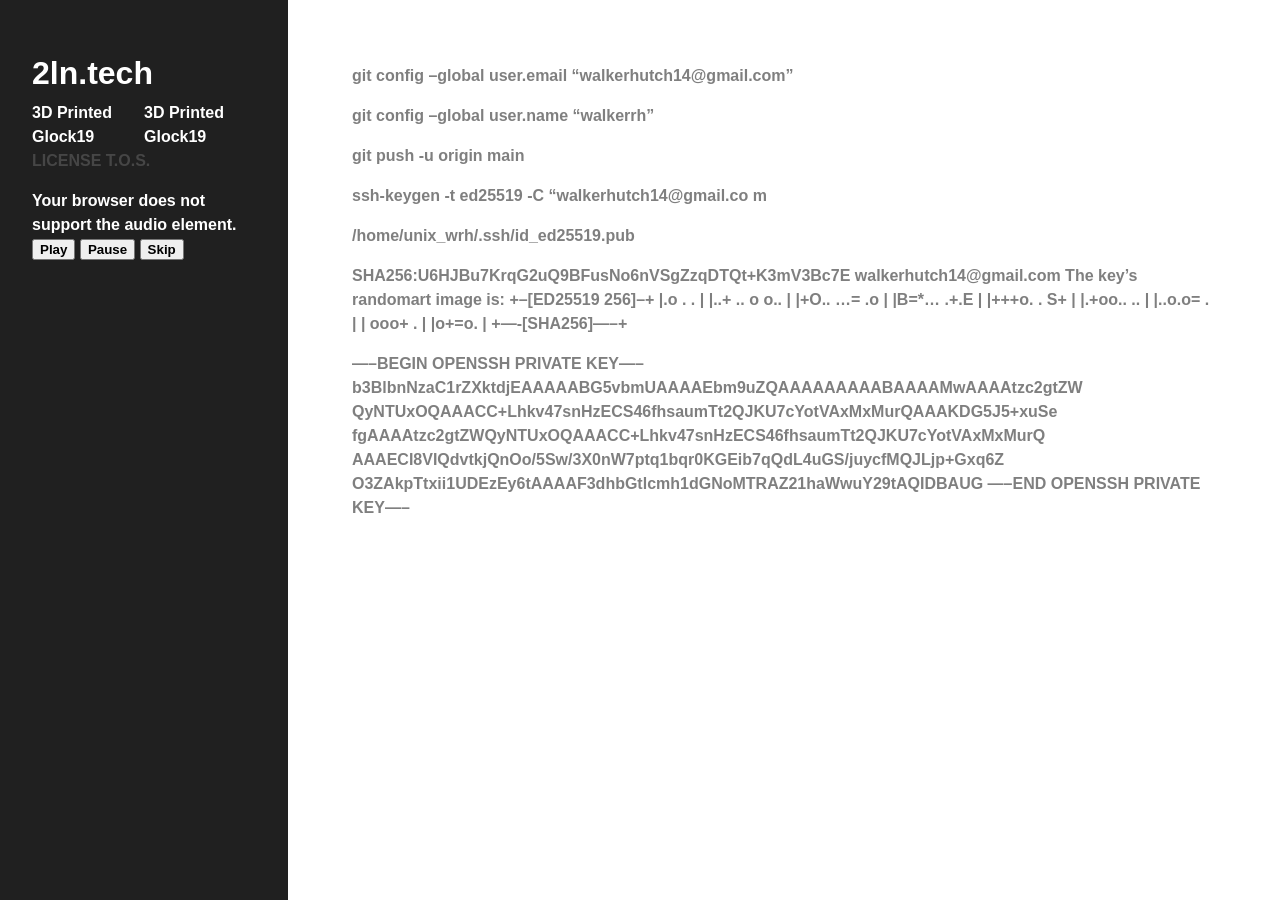
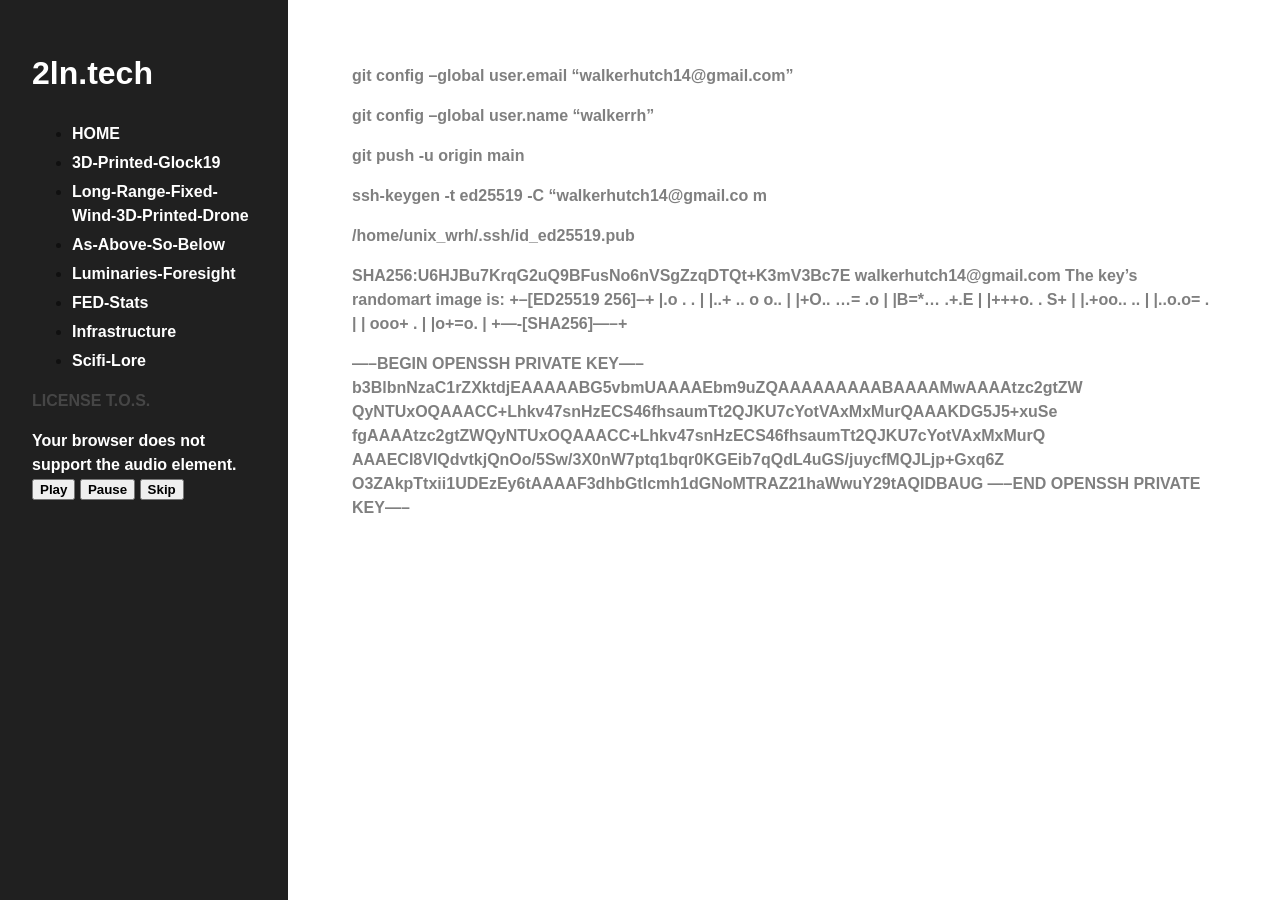
Before and after one commit to vva1kerr/vva1kerr.github.io, a Jekyll site: the page built from ssh_setup.md, in a window 1280 px wide. Built offline with Jekyll 4.4.1, drawn with Linux system fonts in a browser that asks for light colours; nearby versions of some CDN libraries; our own code applies the rules of GitHub Pages for plain Markdown files.

Commit message:
Update default.html

```diff
--- a/_layouts/default.html
+++ b/_layouts/default.html
@@ -17,10 +17,19 @@
             </header>
 
             <nav>
+                <ul>
+                    <li><a href="{{ '/index.html' | relative_url }}">HOME</a></li>
+                    <li><a href="{{ '/SCROLLS_FOLDER/GUNS/GLOCK19/glock19_3d_print.html' | relative_url }}">3D-Printed-Glock19</a></li>
+                    <li><a href="{{ '/SCROLLS_FOLDER/DRONES/GAINESVILLE_FIXED_WING/drone.html' | relative_url }}">Long-Range-Fixed-Wind-3D-Printed-Drone</a></li>
+                    <li><a href="{{ '/SCROLLS_FOLDER/ESOTERIC/as_above_so_below.html' | relative_url }}">As-Above-So-Below</a></li>
+                    <li><a href="{{ '/SCROLLS_FOLDER/ESOTERIC/luminaries_foresight.html' | relative_url }}">Luminaries-Foresight</a></li>
+                    <li><a href="{{ '/SCROLLS_FOLDER/FINANCE/FED_stats.html' | relative_url }}">FED-Stats</a></li>
+                    <li><a href="{{ '/SCROLLS_FOLDER/INFRASTRUCTURE/infrastructure.html' | relative_url }}">Infrastructure</a></li>
+                    <li><a href="{{ '/SCROLLS_FOLDER/SCIFI/scifi_lore.html' | relative_url }}">Scifi-Lore</a></li>
+                </ul>
 <!--                 <a href="{{ '/SCROLLS_FOLDER/scrolls.html' | relative_url }}">SCROLLS</a> -->
 <!--                 SCROLLS_FOLDER/GUNS/GLOCK19/glock19_3d_print.md -->
-                <a href="{{ '/SCROLLS_FOLDER/GUNS/GLOCK19/glock19_3d_print.md' | relative_url }}">3D Printed Glock19</a>
-                <a href="{{ '/SCROLLS_FOLDER/GUNS/GLOCK19/glock19_3d_print.html' | relative_url }}">3D Printed Glock19</a>
+
             </nav>
 
             <div>
```
